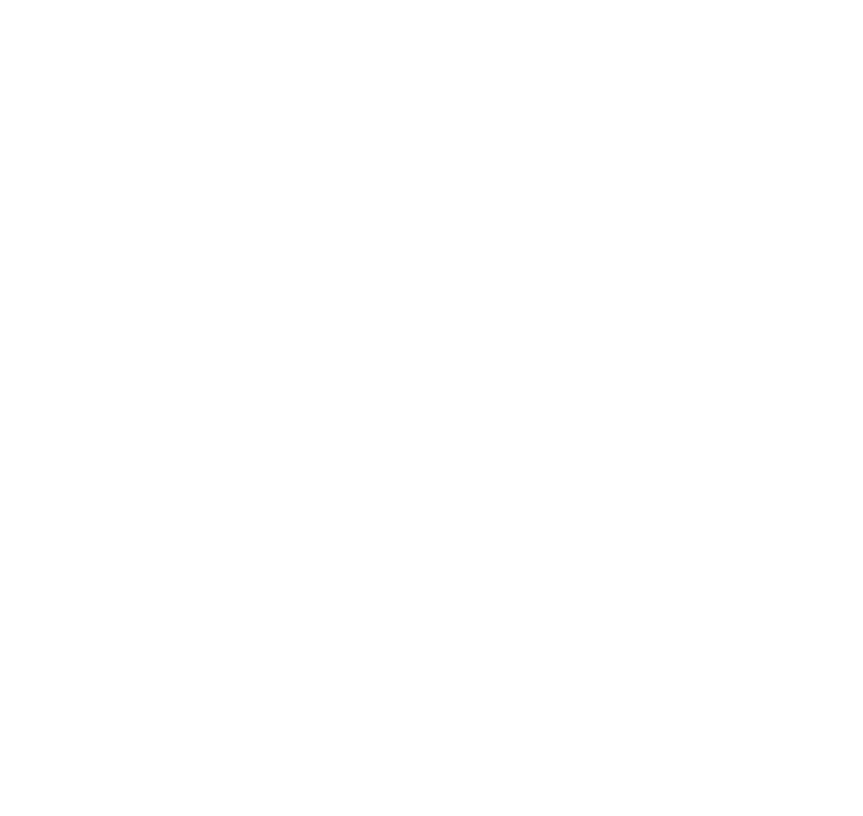
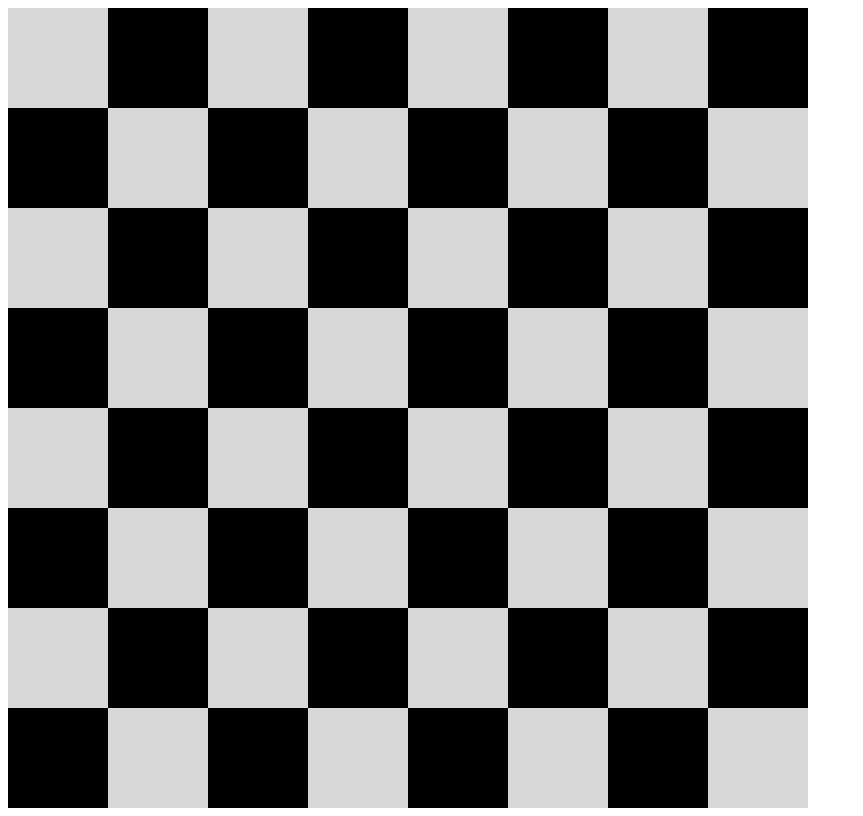
Before and after one commit to Buckshot18/Complete-Full_Stack-Web-development, a plain HTML site: page Section_10/10.0 Display Grid/index.html in a window 1280 px wide. Shown: the whole page, without its empty margins (0-863 px from the left). Drawn offline with Linux system fonts and the light colour scheme.

Commit message:
Display Grid

```diff
--- a/Section_10/10.0 Display Grid/index.html
+++ b/Section_10/10.0 Display Grid/index.html
@@ -10,10 +10,18 @@
       /* My colors for white: #f0d9b5, black: #b58863 */
       .container {
         display: grid;
-        grid-template-columns: 1fr 1fr;
-        grid-template-rows: 1fr 1fr;
+        grid-template-columns: repeat(8, 1fr);
+        grid-template-rows: repeat(8, 1fr);
         width: 800px;
         height: 800px;
+      }
+
+      .black {
+        background-color: black;
+      }
+
+      .white {
+        background-color: rgb(216, 216, 216);
       }
     </style>
   </head>
```
Also changed, not shown: Section_10/10.0 Display Grid/solution.html (+3 -3 lines), Section_10/10.0 Display Grid/Outcome.png (added).
